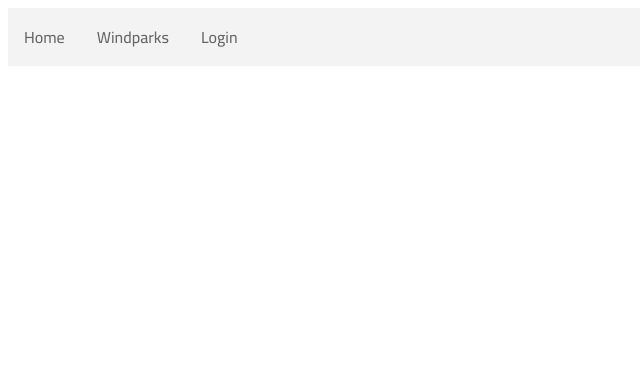
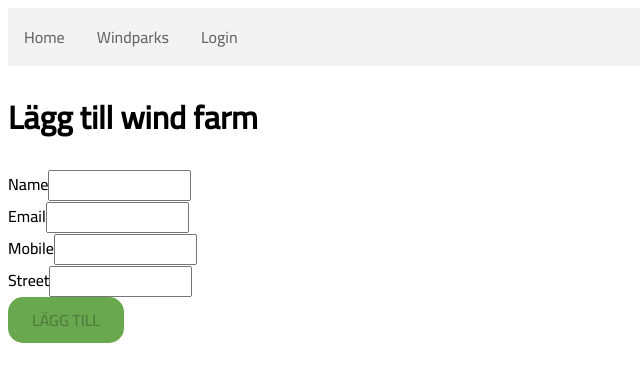
Before and after one commit to leantrim/windbooking-frontend, a React (Create React App) app: page /windfarm/new in a window 1280 px wide. Shown: the top 382 px of the page, without its empty margins (0-640 px from the left). Built offline with nearby package versions, Linux system fonts and the light colour scheme.

Commit message:
created Joi schema for new Windfarm

```diff
--- a/src/App.tsx
+++ b/src/App.tsx
@@ -13,7 +13,7 @@ export default function App() {
       <NavBar />
       {/* <h1>Windbooking</h1> */}
       <Switch>
-        <Route path="/windparks/new" component={newWindfarm} />
+        <Route path="/windfarm/new" component={newWindfarm} />
         <Route path="/home" component={Home} />
         <Route path="/windparks" component={Windparks} />
         <Route path="/login" component={Login} />
--- a/src/components/NewWindfarm.tsx
+++ b/src/components/NewWindfarm.tsx
@@ -1,8 +1,58 @@
+import { useState } from "react";
+import Joi from "joi";
 import useForm from "./common/Form";
-import { Windpark } from "../types/Windpark";
+import "../styles/NewWindfarm.css";
+import { NewWindfarmType } from "../types/RegisterFormType";
+import { UseForm } from "../types/Signup";
 
-function newWindpark() {
-  return <div>New Wind Farm</div>;
+function newWindfarm() {
+  const data = {};
+  const [errors, setErrors] = useState<any>();
+
+  const className = NewWindfarmType.classname;
+
+  const schema = Joi.object({
+    name: Joi.string().min(2).required().label(NewWindfarmType.nameSubject),
+    email: Joi.string()
+      .email({ tlds: { allow: false } })
+      .required()
+      .label(NewWindfarmType.emailSubject),
+    mobile: Joi.string()
+      .min(10)
+      .required()
+      .label(NewWindfarmType.mobileSubject),
+    street: Joi.string().min(3).required().label(NewWindfarmType.streetSubject),
+    zipcode: Joi.string()
+      .min(5)
+      .required()
+      .label(NewWindfarmType.zipcodeSubject),
+  });
+
+  const doSubmit = async (data: UseForm) => {};
+
+  const { renderButton, renderInput, handleSubmit } = useForm(
+    data,
+    schema,
+    doSubmit,
+    className
+  );
+
+  return (
+    <div className={className + "-container"}>
+      <form onSubmit={handleSubmit} className={className + "-form-container"}>
+        <h1 className={className + "-signup-title"}>
+          {" "}
+          {NewWindfarmType.title}
+        </h1>
+        {errors && <h4 className="register-errorresponse">{errors}</h4>}
+        {renderInput("Name", NewWindfarmType.nameSubject)}
+        {renderInput("Email", NewWindfarmType.emailSubject)}
+        {renderInput("Mobile", NewWindfarmType.mobileSubject)}
+        {renderInput("Street", NewWindfarmType.streetSubject)}
+        {renderButton(NewWindfarmType.button)}
+      </form>
+    </div>
+  );
 }
 
-export default newWindpark;
+export default newWindfarm;
--- a/src/components/Windparks.tsx
+++ b/src/components/Windparks.tsx
@@ -28,10 +28,12 @@ function Windparks() {
     <>
       <div className="image">
         <div className="container">
-          <h1>Windparks</h1>
-          <NavLink to="/windparks/new" className="new-windpark">
-            Add Windpark
-          </NavLink>
+          <h1>Wind Farms</h1>
+          <button className="windfarm-button">
+            <NavLink to="/windfarm/new" className="new-windfarm">
+              Add Wind Farm
+            </NavLink>
+          </button>
         </div>
         <div className="parks">
           <span className="name">Address</span>
--- /dev/null
+++ b/src/styles/NewWindfarm.css
@@ -0,0 +1,20 @@
+.image {
+  background-blend-mode: overlay;
+  background-size: cover;
+}
+
+.save-button {
+  background-color: #6aa84f;
+  color: white;
+  border: none;
+  border-radius: 15px;
+  padding: 4px 16px;
+  text-align: center;
+  display: inline-block;
+  font-size: 12px;
+}
+
+.save-button:hover {
+  transform: scale(1.05);
+  cursor: pointer;
+}
--- a/src/styles/Windparks.css
+++ b/src/styles/Windparks.css
@@ -96,3 +96,21 @@
 .fa-trash-alt:hover {
   transform: scale(1.1);
 }
+
+.windfarm-button {
+  background-color: #6aa84f;
+  border: none;
+  border-radius: 15px;
+  padding: 8px 24px;
+  text-align: center;
+  display: inline-block;
+  font-size: 16px;
+}
+
+.windfarm-button:hover {
+  transform: scale(1.05);
+}
+.new-windfarm {
+  text-decoration: none;
+  color: white;
+}
--- a/src/types/RegisterFormType.ts
+++ b/src/types/RegisterFormType.ts
@@ -14,3 +14,14 @@ export enum RegisterType {
   typeQuestion = "Välj profiltyp",
   button = "REGISTER",
 }
+
+export enum NewWindfarmType {
+  classname = "windfarm",
+  title = "Lägg till wind farm",
+  emailSubject = "Email",
+  nameSubject = "Name",
+  mobileSubject = "Mobile",
+  streetSubject = "Street",
+  zipcodeSubject = "Zipcode",
+  button = "LÄGG TILL",
+}
```
